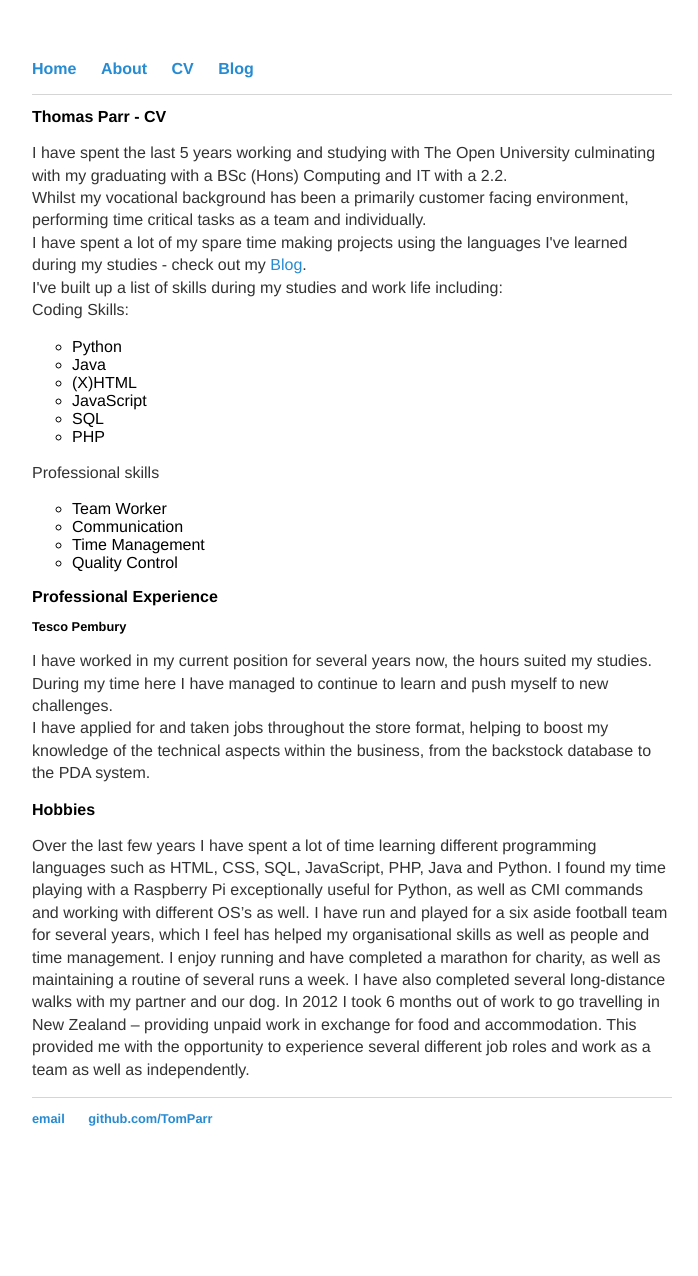
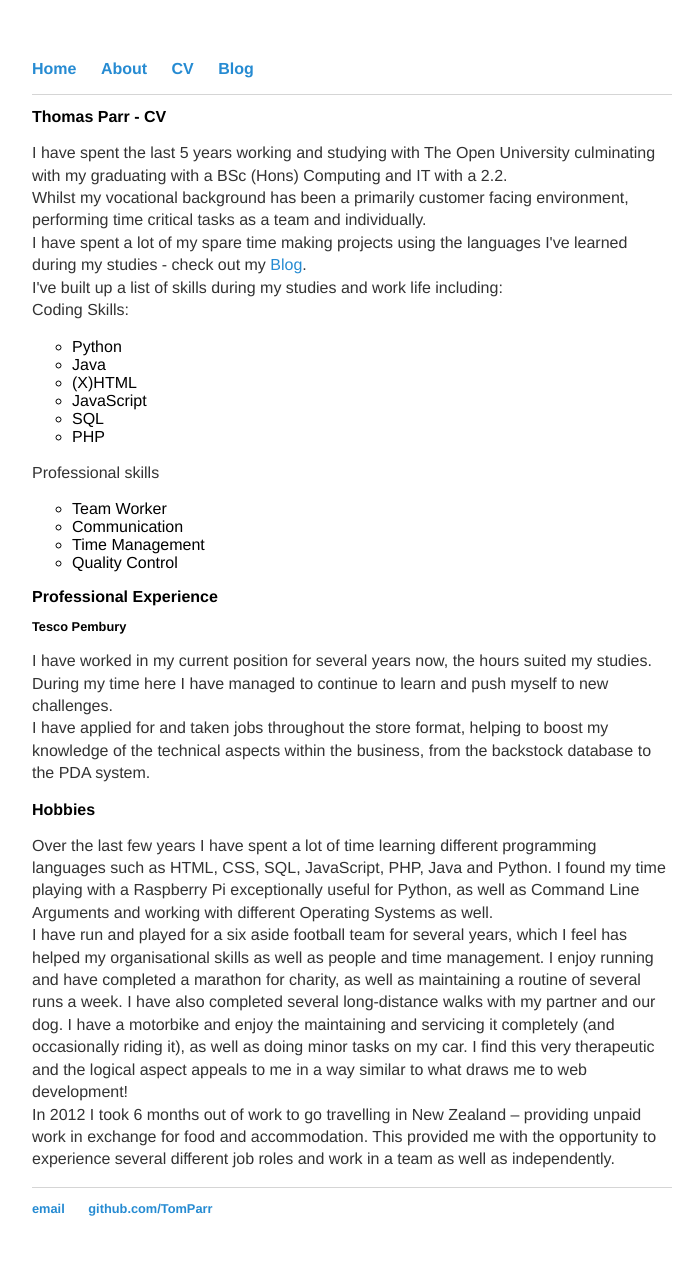
Before and after one commit to TomParr/TomParr.github.io, a Jekyll site: the page built from cv/index.html, in a window 1280 px wide. Shown: the whole page, without its empty margins (288-986 px from the left). Built offline with Jekyll 4.4.1, drawn with Linux system fonts in a browser that asks for light colours; before the commit the page ends 1186 px from its top, so only the background shows below that.

Commit message:
Update index.html

```diff
--- a/cv/index.html
+++ b/cv/index.html
@@ -35,12 +35,17 @@ I have applied for and taken jobs throughout the store format, helping to boost
 
 <h2>Hobbies</h2>
 <p>
-	Over the last few years I have spent a lot of time learning different programming languages such as HTML, CSS, SQL, JavaScript, PHP, Java and Python. I found my time playing with a Raspberry Pi exceptionally useful for Python, as well as CMI commands and working with different OS’s as well.
+Over the last few years I have spent a lot of time learning different programming languages such as HTML, CSS, SQL, JavaScript, PHP, Java and Python.
+I found my time playing with a Raspberry Pi exceptionally useful for Python, as well as Command Line Arguments and working with different Operating Systems as well.
+<br />
 I have run and played for a six aside football team for several years, which I feel has helped my organisational skills as well as people and time management.
 I enjoy running and have completed a marathon for charity, as well as maintaining a routine of several runs a week.
 I have also completed several long-distance walks with my partner and our dog.
-
-In 2012 I took 6 months out of work to go travelling in New Zealand – providing unpaid work in exchange for food and accommodation. This provided me with the opportunity to experience several different job roles and work as a team as well as independently.
+I have a motorbike and enjoy the maintaining and servicing it completely (and occasionally riding it), as well as doing minor tasks on my car.
+I find this very therapeutic and the logical aspect appeals to me in a way similar to what draws me to web development!
+<br />
+In 2012 I took 6 months out of work to go travelling in New Zealand – providing unpaid work in exchange for food and accommodation.
+ This provided me with the opportunity to experience several different job roles and work in a team as well as independently.
 </p>
 
 </div><!-- /.blurb -->
```
